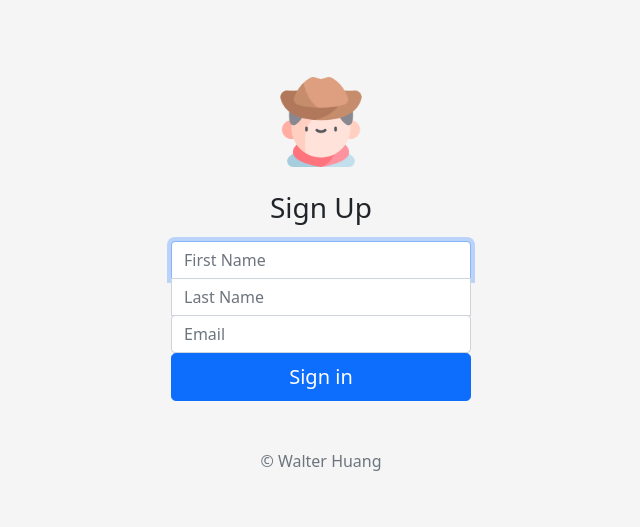
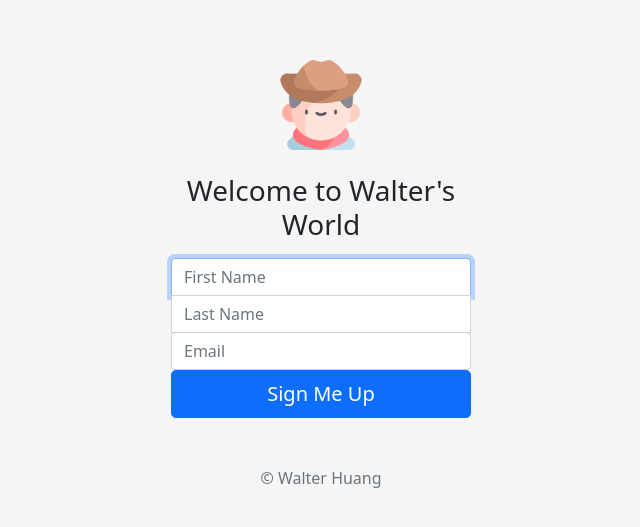
Before and after one commit to Walter-Hw/udemyCourseNewsLetter, a website: page signup.html in a window 1280 px wide. Shown: the part 117-644 px from the top of the page, without its empty margins (319-959 px from the left). Drawn offline with nearby package versions, Linux system fonts and the light colour scheme.

Commit message:
Change some text to make it better!

```diff
--- a/signup.html
+++ b/signup.html
@@ -51,14 +51,14 @@
 <main class="form-signin">
   <form action="/" method="POST">
     <img class="mb-4" src="images/shawndrost.png" alt="" width="90" height="90">
-    <h1 class="h3 mb-3 fw-normal">Sign Up</h1>
+    <h1 class="h3 mb-3 fw-normal">Welcome to Walter's World</h1>
       <input type="text" name="fName" class="form-control top" placeholder="First Name" required autofocus>
       <input type="text" name="lName" class="form-control middle" placeholder="Last Name" required>
       <input type="email" name="email" class="form-control bottom" placeholder="Email" required>
 
 
 
-    <button class="w-100 btn btn-lg btn-primary" type="submit">Sign in</button>
+    <button class="w-100 btn btn-lg btn-primary" type="submit">Sign Me Up</button>
     <p class="mt-5 mb-3 text-muted">&copy; Walter Huang</p>
   </form>
 </main>
```
